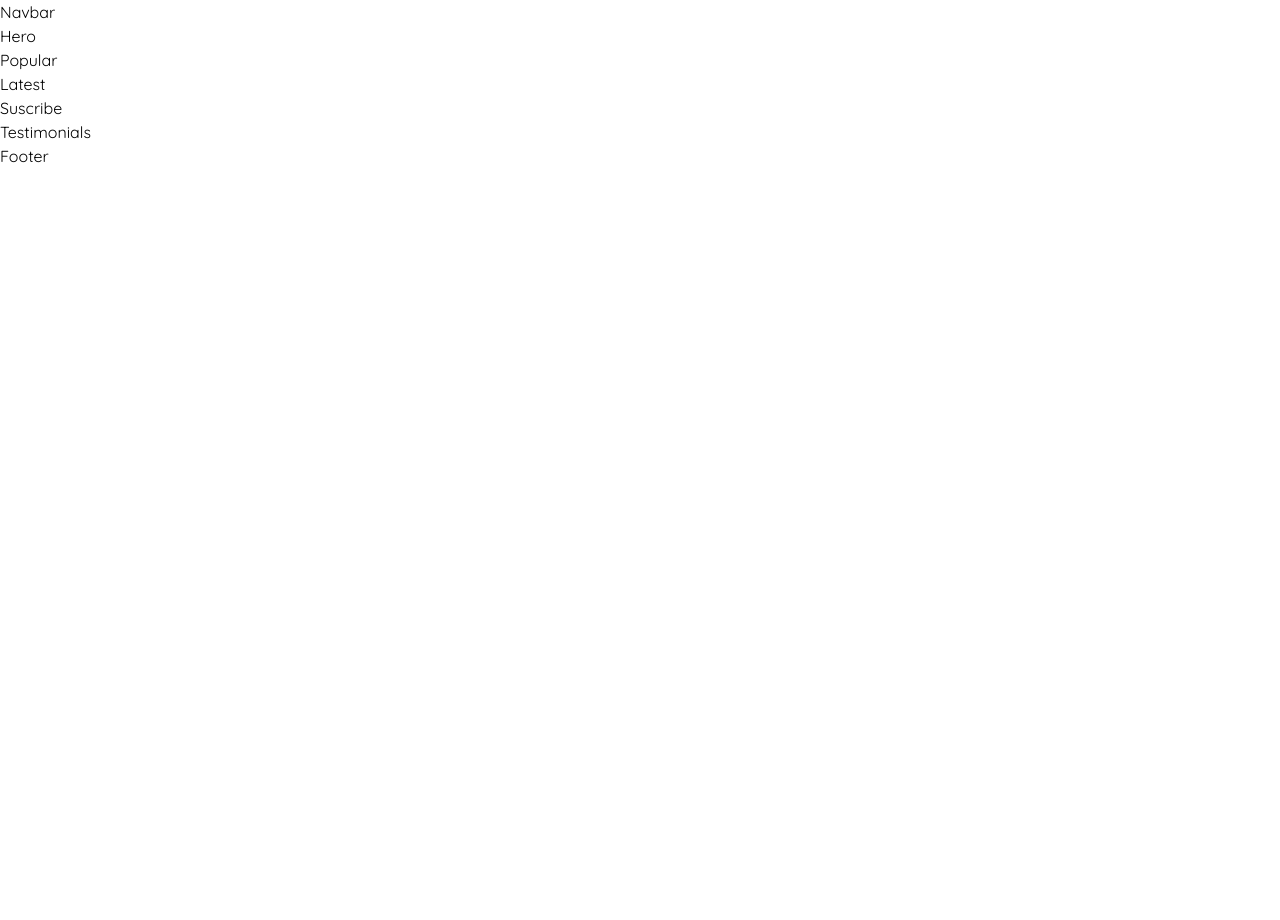
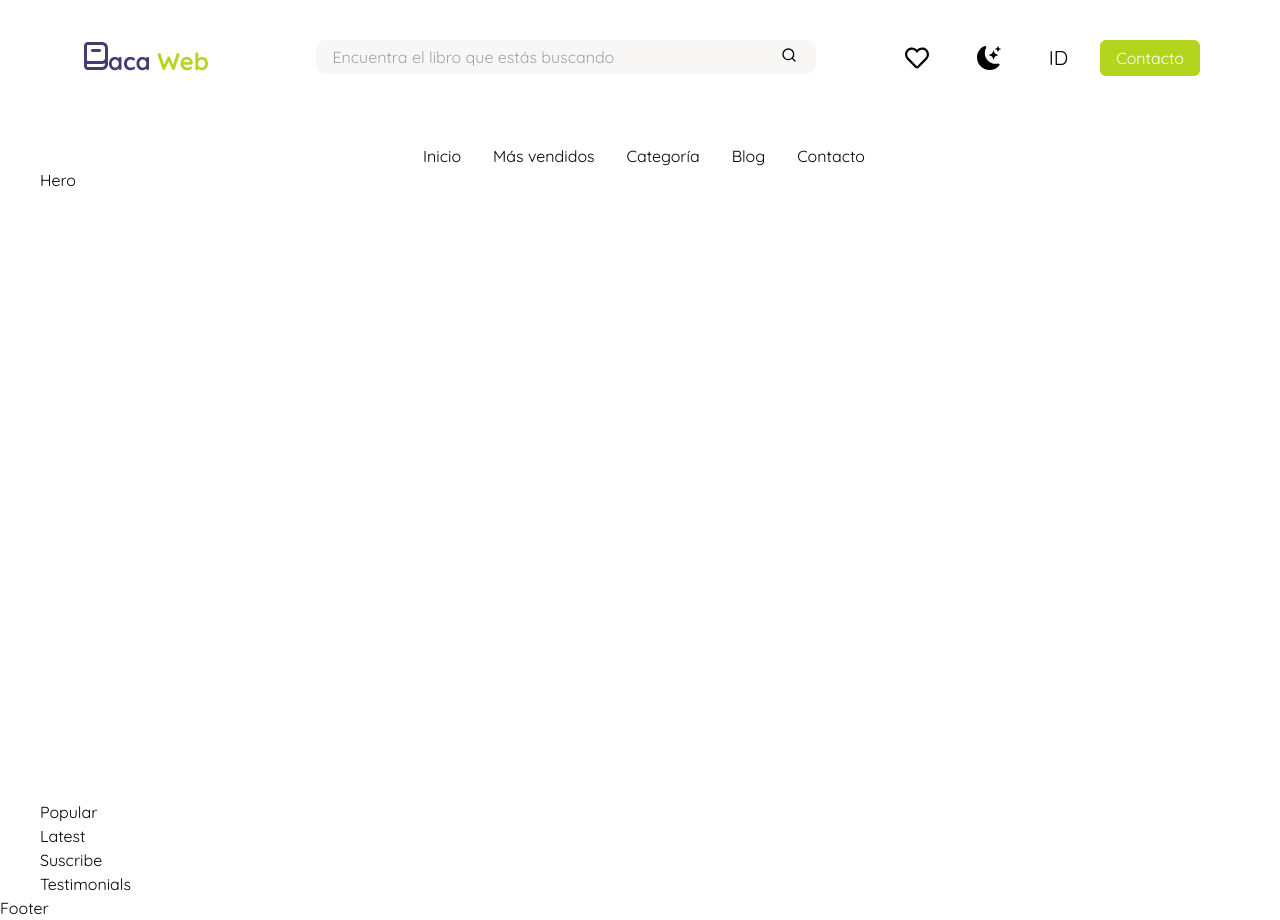
Before and after one commit to AlejandroM12/book-web, a Next.js app: page / in a window 1280 px wide. Before the commit the page ends 800 px from the top, so only its background shows below. Built offline with nearby package versions, Linux system fonts and the light colour scheme.

Commit message:
feat: add navbar

```diff
--- a/public/index.js
+++ b/public/index.js
@@ -3,15 +3,12 @@ import Author1Img from './author1.png';
 import Author2Img from './author2.png';
 import Author3Img from './author3.png';
 import Author4Img from './author4.png';
-import Author5Img from './author5.png';
 
 // Otros
 import BackgroundImg from './background.png';
 import Client1Img from './client1.png';
 import Client2Img from './client2.png';
 import Client3Img from './client3.png';
-import Client4Img from './client4.png';
-import Client5Img from './client5.png';
 import Cover1Img from './cover1.png';
 import Cover2Img from './cover2.png';
 import Cover3Img from './cover3.png';
@@ -31,14 +28,11 @@ export {
   Author2Img,
   Author3Img,
   Author4Img,
-  Author5Img,
   // Otros
   BackgroundImg,
   Client1Img,
   Client2Img,
   Client3Img,
-  Client4Img,
-  Client5Img,
   Cover1Img,
   Cover2Img,
   Cover3Img,
--- a/src/components/Navbar/index.js
+++ b/src/components/Navbar/index.js
@@ -1,7 +1,82 @@
 import React from 'react';
-
+import Image from 'next/image';
+import { LogoImg } from '../../../public';
+import { LuSearch } from 'react-icons/lu';
+import { FaRegHeart } from 'react-icons/fa';
+import { BsFillMoonStarsFill } from 'react-icons/bs';
+import Hero from '../Hero';
 const Navbar = () => {
-  return <div className='bg'>Navbar</div>;
+  return (
+    <section className='min-h-screen'>
+      <div>
+        <nav className='flex justify-between pt-10 pb-5 pl-10 pr-10 mb-12'>
+          <Image src={LogoImg} alt='logo' />
+          <div>
+            <form>
+              <input
+                placeholder='Encuentra el libro que estás buscando'
+                className='search-area'
+              />
+              <button className='search-button'>
+                <LuSearch />
+              </button>
+            </form>
+          </div>
+          <ul className='flex items-center'>
+            <li>
+              <FaRegHeart className='text-2xl cursor-pointer' />
+            </li>
+            <li>
+              <BsFillMoonStarsFill className='ml-12 text-2xl cursor-pointer' />
+            </li>
+            <li>
+              <a href='#' className='ml-12 text-xl'>
+                ID
+              </a>
+            </li>
+            <li>
+              <a
+                href='#'
+                className='px-4 py-2 ml-8 text-white rounded-md button-bg-secondary'
+              >
+                Contacto
+              </a>
+            </li>
+          </ul>
+        </nav>
+        <div className='pl-10'>
+          <ul className='flex items-center justify-center'>
+            <li>
+              <a href='#' className='mr-8'>
+                Inicio
+              </a>
+            </li>
+            <li>
+              <a href='#' className='mr-8'>
+                Más vendidos
+              </a>
+            </li>
+            <li>
+              <a href='#' className='mr-8'>
+                Categoría
+              </a>
+            </li>
+            <li>
+              <a href='#' className='mr-8'>
+                Blog
+              </a>
+            </li>
+            <li>
+              <a href='#' className='mr-8'>
+                Contacto
+              </a>
+            </li>
+          </ul>
+        </div>
+        <Hero />
+      </div>
+    </section>
+  );
 };
 
 export default Navbar;
--- a/src/pages/index.js
+++ b/src/pages/index.js
@@ -12,13 +12,14 @@ import Head from 'next/head';
 export default function Home() {
   return (
     <div>
-      <main>
-        <Navbar />
-        <Hero />
-        <Popular />
-        <Latest />
-        <Suscribe />
-        <Testimonials />
+      <main className='bg-white'>
+        <div className='px-10'>
+          <Navbar />
+          <Popular />
+          <Latest />
+          <Suscribe />
+          <Testimonials />
+        </div>
         <Footer />
       </main>
     </div>
--- a/src/styles/globals.css
+++ b/src/styles/globals.css
@@ -2,6 +2,33 @@
 @tailwind components;
 @tailwind utilities;
 
+:root {
+  --primary-color: #fbf4e2;
+  --secondary-color: #463c74;
+  --green-color: #b4d51e;
+  --orange-color: #ffc735;
+  --black-color: #000000;
+}
+* {
+  box-sizing: border-box;
+}
+html,
 body {
   font-family: 'Quicksand', sans-serif;
 }
+a {
+  text-decoration: none;
+  color: inherit;
+}
+.button-bg-secondary {
+  background-color: var(--green-color);
+}
+.search-area {
+  background-color: #f8f7f5;
+  width: 500px;
+  padding: 5px 120px 5px 16px;
+  border-radius: 10px;
+}
+.search-button {
+  margin-left: -35px;
+}
```
